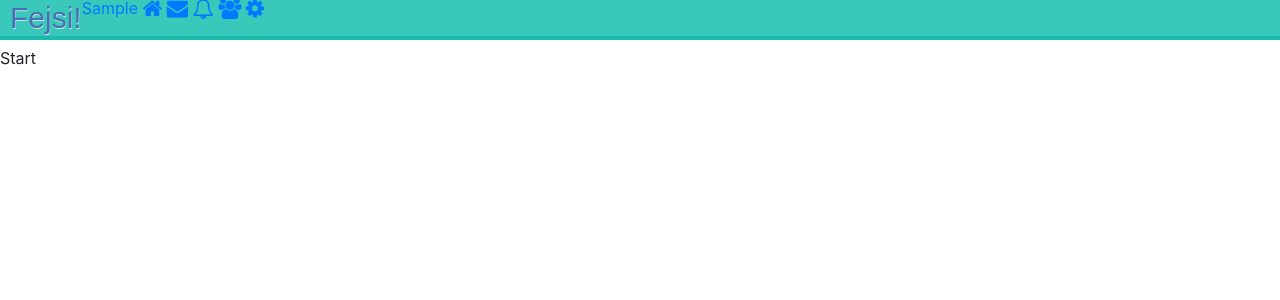
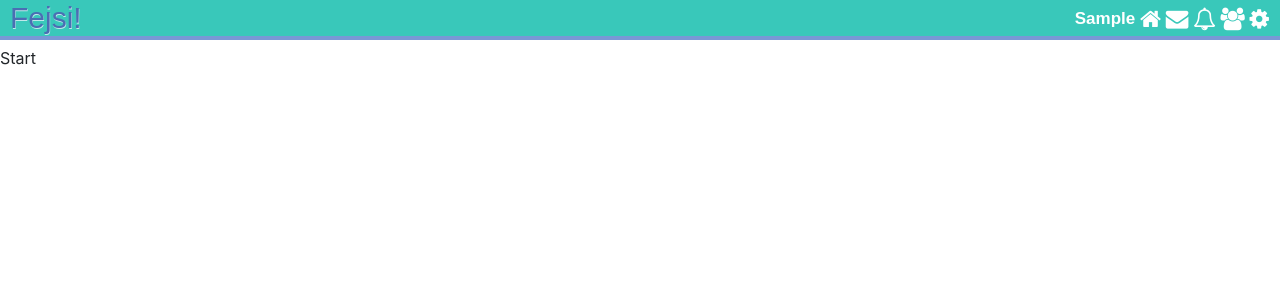
Before and after one commit to JakubZwardon/fejsi, a PHP site: page / in a window 1280 px wide. Shown: the top 300 px of the page. Run offline with PHP 8.4, Linux system fonts and the light colour scheme; the visitor is signed in with stand-in values (Sample User, id 1); tables that the repository leaves empty or names only in its code hold one stand-in row (values such as "Sample post"); some web fonts are replaced.

Commit message:
Add icons to toolbar css

```diff
--- a/assets/css/style.css
+++ b/assets/css/style.css
@@ -17,7 +17,7 @@ body {
     min-width: 1050px;
     height: 40px;
 	background-color: #39c8ba;
-    border-bottom: 0.25em solid #1bbbab;
+    border-bottom: 0.25em solid #7898d5;
     margin: 0 0 10px 0;
     display: inline-flex;
 }
@@ -35,3 +35,24 @@ body {
 a:hover {
     text-decoration: none;
 }
+
+nav {
+    float: right;
+    right: 1px;
+    position: absolute;
+    margin: 10px;
+}
+
+nav a{
+    font-family: 'Bellota-BoldItalic', sans-serif;
+    font-weight: bold;
+    position: relative;
+    color: #fff;
+    text-decoration: none;
+    font-size: 17px;
+}
+
+nav a:hover {
+    border-bottom: 7px solid #ff944c;
+    color: #fff;
+}
```
